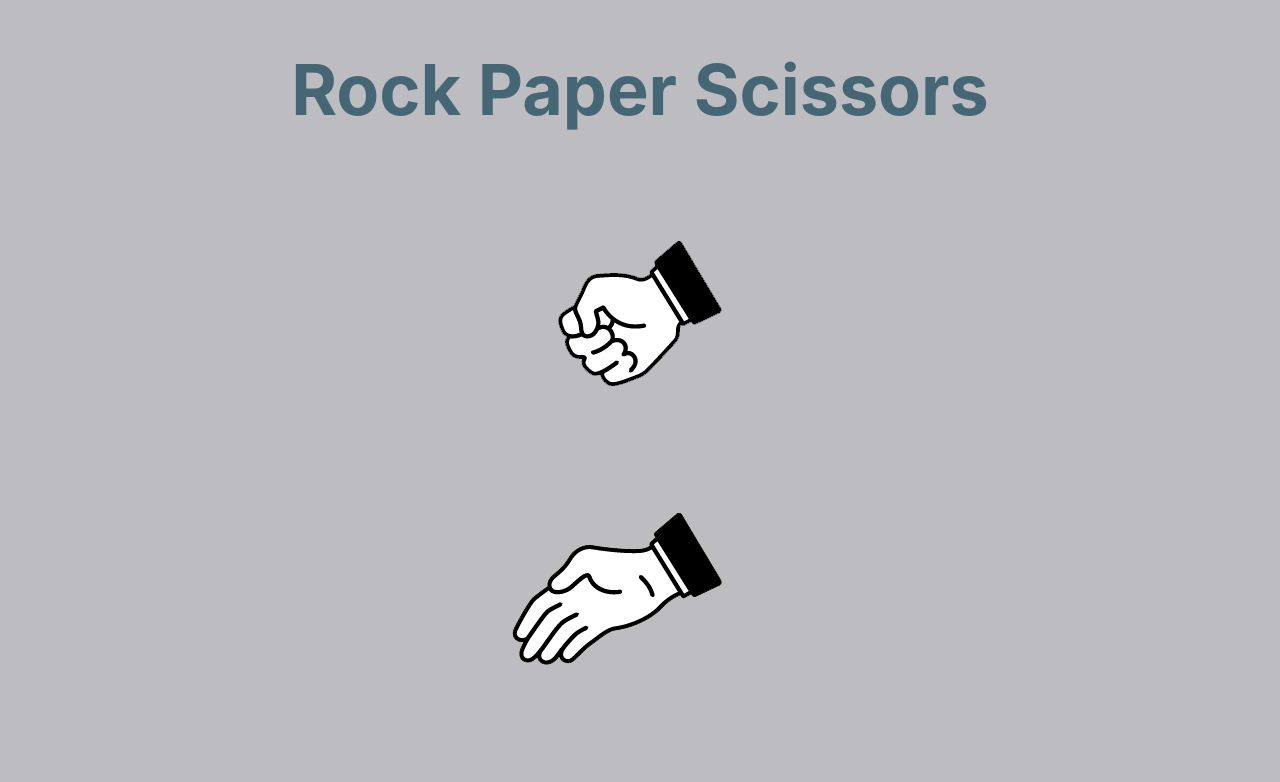
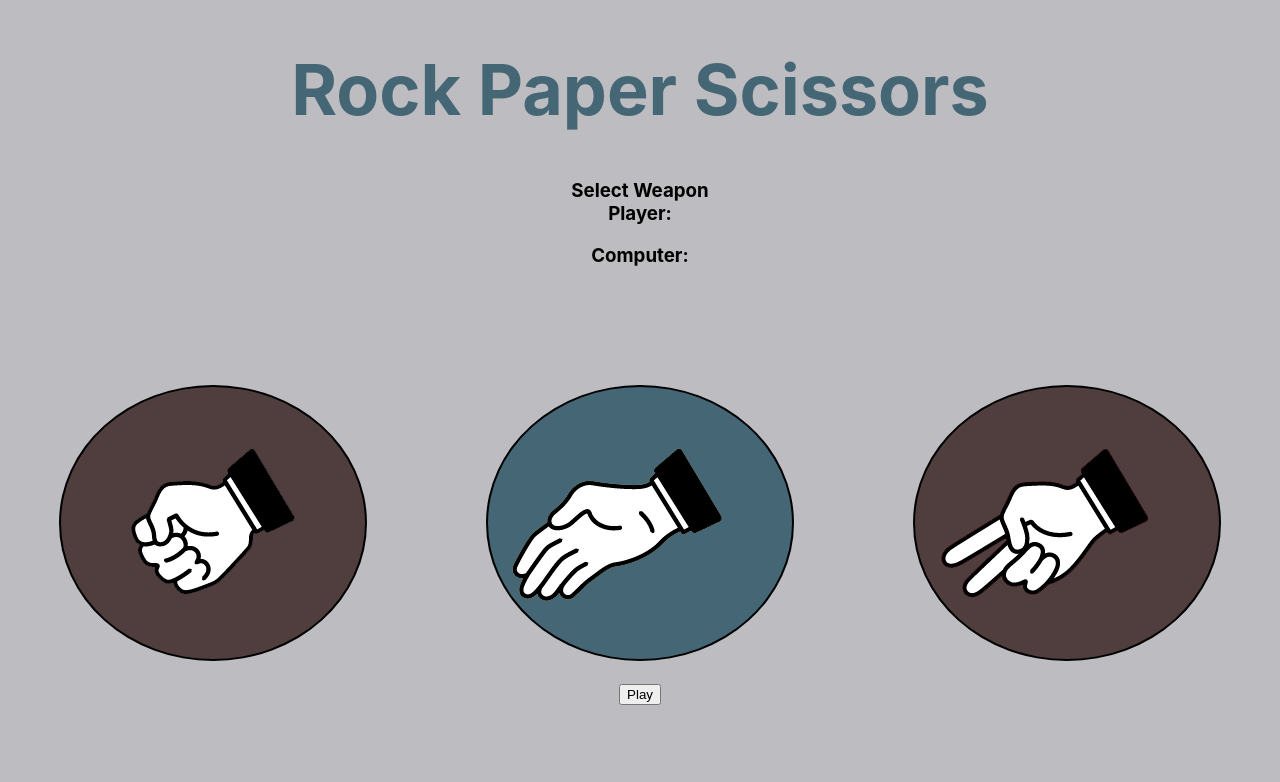
Before and after one commit to Odeane/rock_paper_scissors, a React (Create React App) app: page / in a window 1280 px wide. Shown: the top 782 px of the page. Built offline with nearby package versions, Linux system fonts and the light colour scheme.

Commit message:
adding a little bit of styling

```diff
--- a/src/App.js
+++ b/src/App.js
@@ -1,7 +1,7 @@
 import React, { Component } from 'react';
 import './App.css';
 import Header from './components/header/header.component.jsx'
-// import './components/image_list/image_list.style.css'
+import './components/image_list/image_list.style.css'
 
 
 const weapons = ['rock', 'paper', 'scissors']
@@ -16,7 +16,7 @@ class App extends Component {
     }
   }
 
-  playGame = (rules) => {
+  playGame = () => {
     let counter = 0;
     let gameInterval = setInterval(() => {
       counter++;
@@ -30,7 +30,7 @@ class App extends Component {
           winner: this.selectWinner()
         });
       }
-    }, 100);
+    }, 500);
 
   }
 
@@ -54,17 +54,13 @@ class App extends Component {
 
 
 
-
-
-
-
-
   render() {
 
     return (
       <div className="App">
         < Header />
-
+        <h3>Select Weapon <br />Player: {this.state.userOne}</h3>
+        <h3>Computer: <br />{this.state.computer}</h3>
         <div className="hands">
 
           <div id="rock-btn" >
@@ -76,7 +72,7 @@ class App extends Component {
           </div>
 
           <div id='scissors-btn'>
-            <img src='/images/scissors.png' alt="scissors" onClick={() => this.setState({ userOne: weapons[3] })}/>
+            <img src='/images/scissors.png' alt="scissors" onClick={() => this.setState({ userOne: weapons[2] })}/>
           </div>
 
 
```
